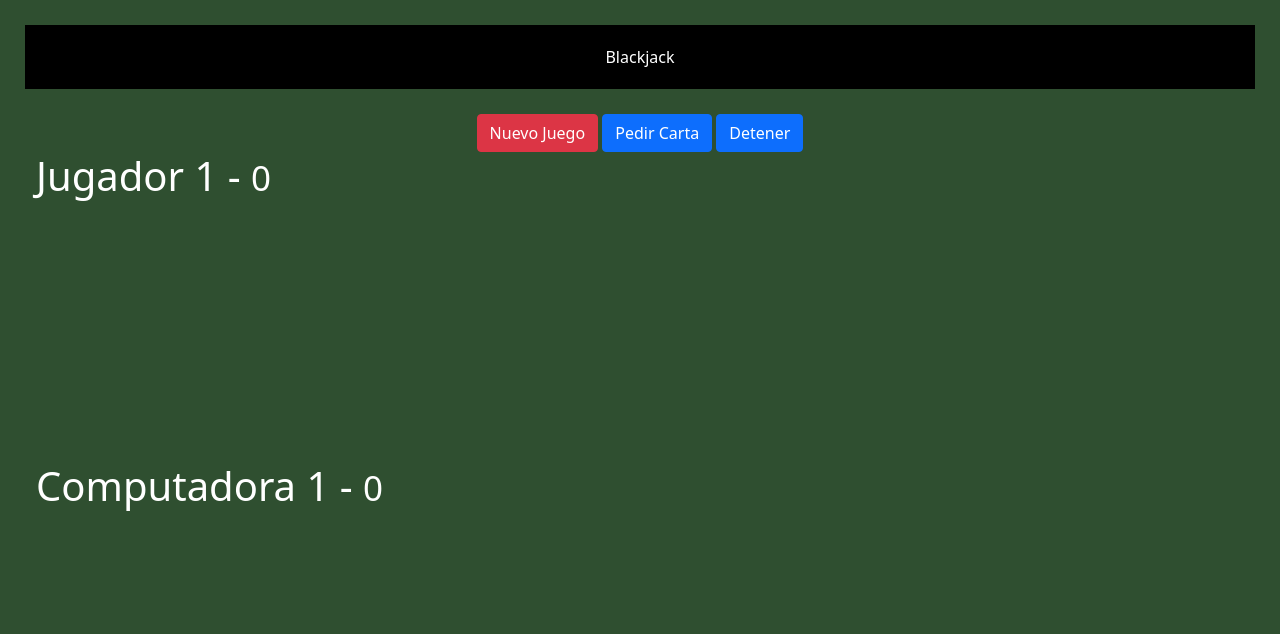
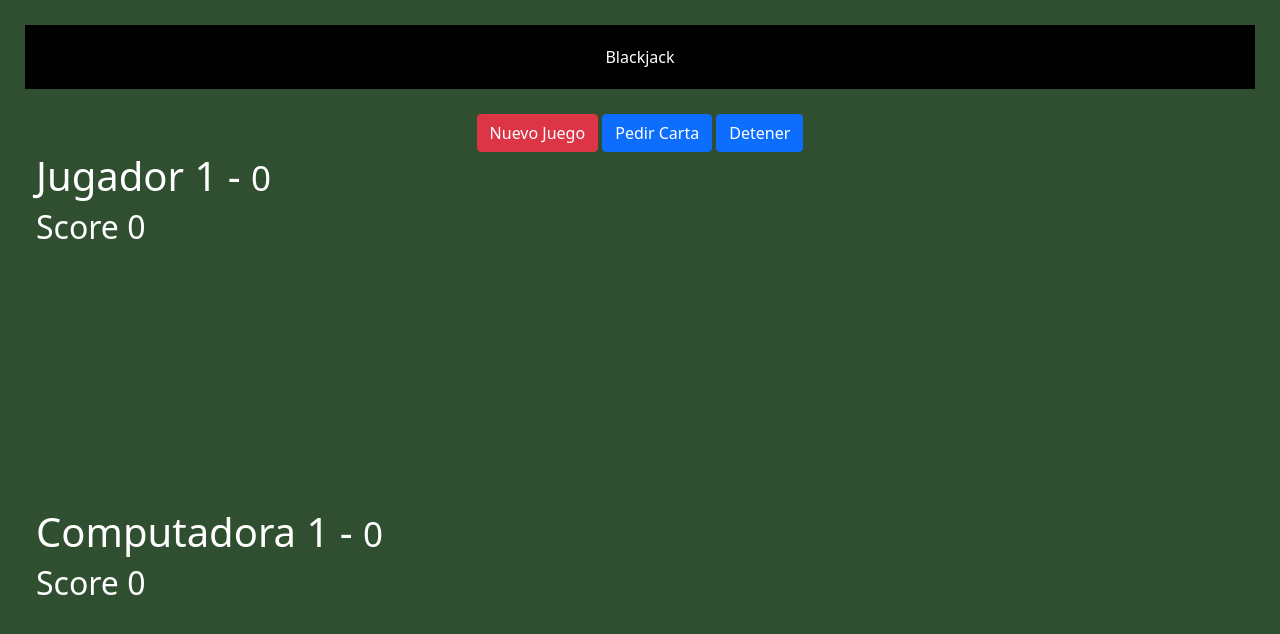
Before and after one commit to JuanDiego-Arenas/projects, a plain HTML site: page JavaScript/02-blackjack/idenx.html in a window 1280 px wide. Drawn offline with nearby package versions, Linux system fonts and the light colour scheme.

Commit message:
Fin del HTML

```diff
--- a/JavaScript/02-blackjack/idenx.html
+++ b/JavaScript/02-blackjack/idenx.html
@@ -27,8 +27,9 @@
     </section>
 
     <section class="row container">
-        <div class="col">
+        <div class="col deck">
             <h1>Jugador 1 - <small>0</small></h1>
+            <h2>Score <span>0</span></h2>
             <div id="jugador-cartas">
                 <!-- <img class="carta" src="./assets/cartas/2H.png" alt="carta">
                 <img class="carta" src="./assets/cartas/2H.png" alt="carta">
@@ -39,8 +40,9 @@
     </section>
 
     <section class="row container mt-4">
-        <div class="col">
+        <div class="col deck">
             <h1>Computadora 1 - <small>0</small></h1>
+            <h2>Score <span>0</span></h2>
             <div id="computadora-cartas">
                 <!-- <img class="carta" src="./assets/cartas/7H.png" alt="carta">
                 <img class="carta" src="./assets/cartas/7H.png" alt="carta">
```
